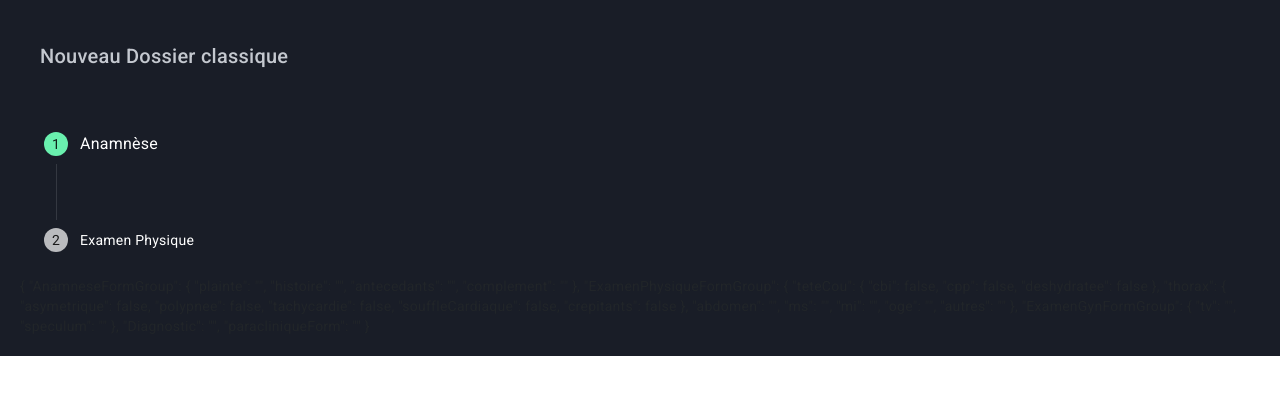
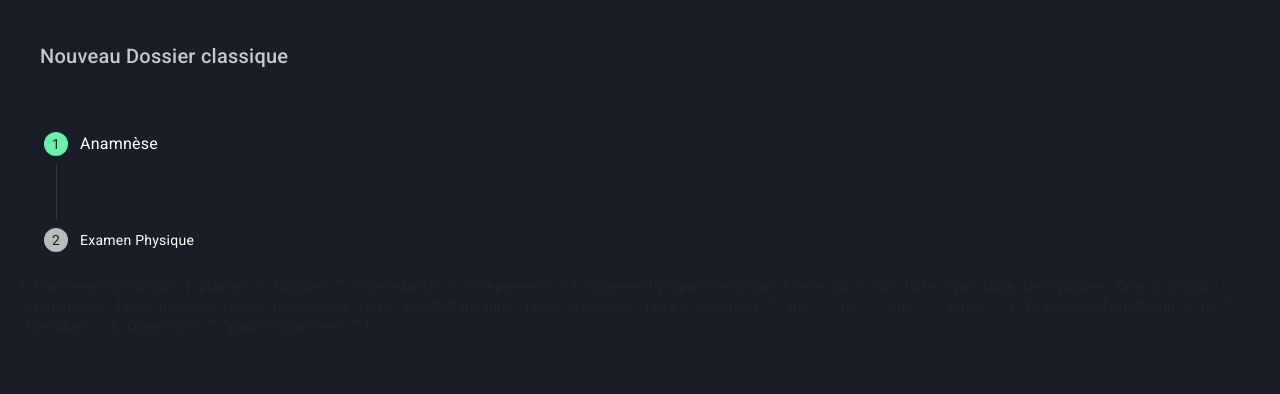
Before and after one commit to oreoyona/project-gyn, an Angular app: page /classique in a window 1280 px wide. Shown: the top 394 px of the page. Built offline with nearby package versions, Linux system fonts and the light colour scheme.

Commit message:
Changed the main style

```diff
--- a/src/styles.scss
+++ b/src/styles.scss
@@ -6,7 +6,7 @@ mat-bottom-sheet-container{
     background-color: $bg-2 !important;
 
 }
-.main-section{
+body{
     background-color: $bg-1 !important;
 
 }
```
